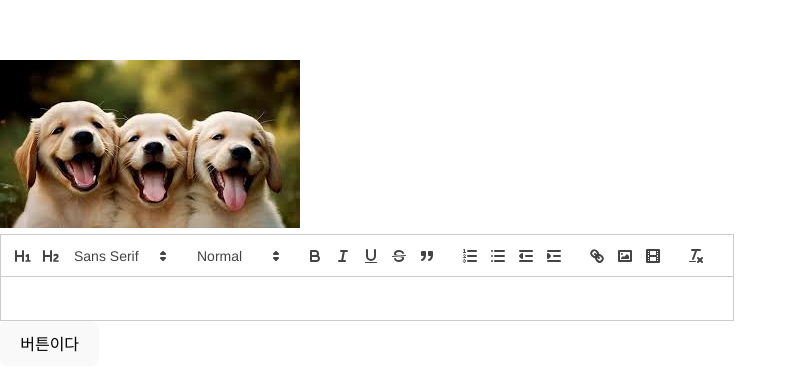
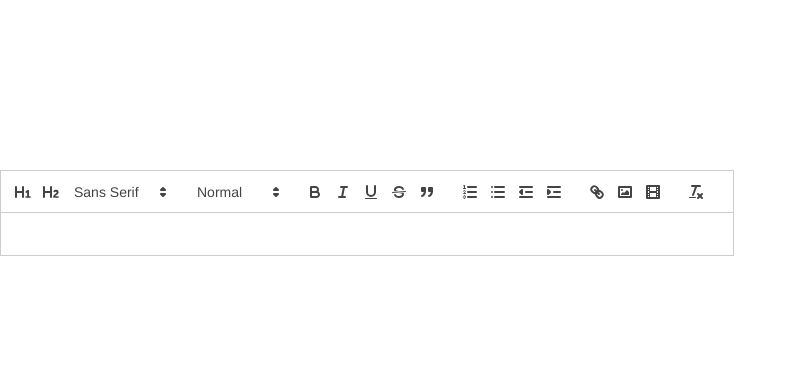
Before and after one commit to ngm0228/editorTest, a React (Vite) app in the folder react-quillTest/: page / in a window 1280 px wide. Shown: the part 187-578 px from the top of the page, without its empty margins (0-797 px from the left). Built offline with nearby package versions, Linux system fonts and the light colour scheme.

Commit message:
이미지 업로드 해결 완료!!

```diff
--- a/react-quillTest/src/MyEditor.jsx
+++ b/react-quillTest/src/MyEditor.jsx
@@ -6,7 +6,6 @@ import { editorTest } from './apis/test';
 function MyEditor() {
   const [content, setContent] = useState('');
   const quillRef = useRef();
-  const [test, setTest] = useState(true);
 
 
   const imageHandler = () => {
@@ -21,10 +20,11 @@ function MyEditor() {
       const formData = new FormData();
       formData.append('image', file);
 
-      let imgUrl = "<img src='../public/tempImg/" + file.name + "'/>"
-      console.log(imgUrl);
+      // let imgUrl = "<img src='../public/tempImg/" + file.name + "'/>"
+      let imgTag = `<img src="../public/tempImg/${file.name}" alt="${file.name}"/>`;
+      console.log(imgTag);
 
-      setContent(imgUrl);
+      setContent(prevContent => prevContent + imgTag);
 
       editorTest(formData);
     }
@@ -49,10 +49,6 @@ function MyEditor() {
     }
   }, [])
 
-  const onClickTest = ()=>{
-    setTest(test? false : true);
-    console.log(test);
-  }
 
   const formats = [
     'header', 'font', 'size',
@@ -67,8 +63,6 @@ function MyEditor() {
   };
 
   return (
-    <>
-    <img src="../public/tempImg/images.jpg" alt="test1" />
       <ReactQuill
         theme="snow"
         modules={modules}
@@ -77,8 +71,6 @@ function MyEditor() {
         onChange={handleChange}
         ref={quillRef}
       />
-      <button onClick={()=>onClickTest()}>버튼이다</button>
-    </>
   );
 }
 
```
